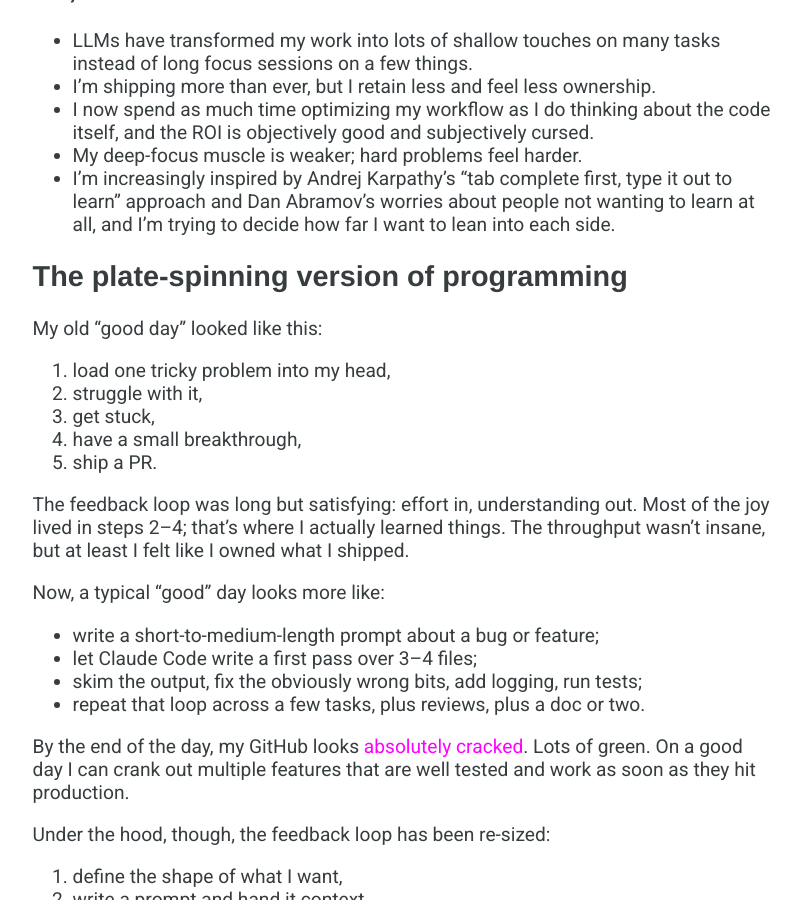
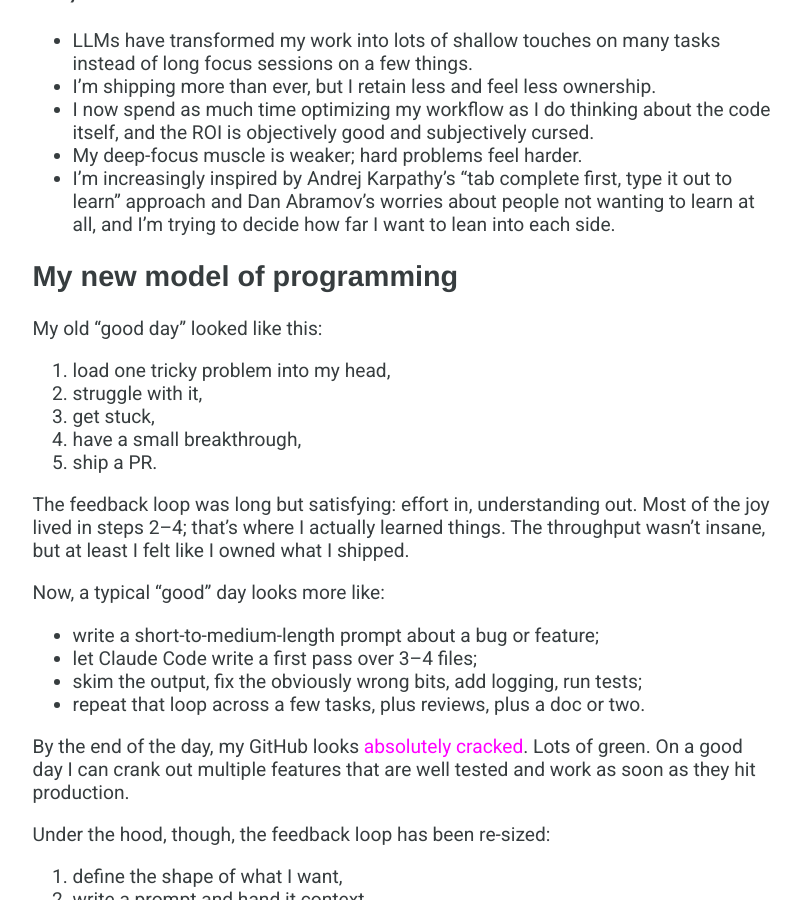
Before and after one commit to dmarticus/dmarticus.github.io, a Jekyll site: the page built from _posts/2025-11-07-spinning-plates.md, in a window 1280 px wide and 900 px high, scrolled down 545 px. Shown: the whole window, without its empty margins (238-1039 px from the left). Built offline with Jekyll 4.4.1, drawn with Linux system fonts in a browser that asks for light colours.

Commit message:
don't say it so much

```diff
--- a/_posts/2025-11-07-spinning-plates.md
+++ b/_posts/2025-11-07-spinning-plates.md
@@ -23,7 +23,7 @@
 - My deep-focus muscle is weaker; hard problems feel harder.
 - I’m increasingly inspired by Andrej Karpathy’s "tab complete first, type it out to learn" approach and Dan Abramov’s worries about people not wanting to learn at all, and I’m trying to decide how far I want to lean into each side.
 
-## The plate-spinning version of programming
+## My new model of programming
 
 My old "good day" looked like this:
 
```
